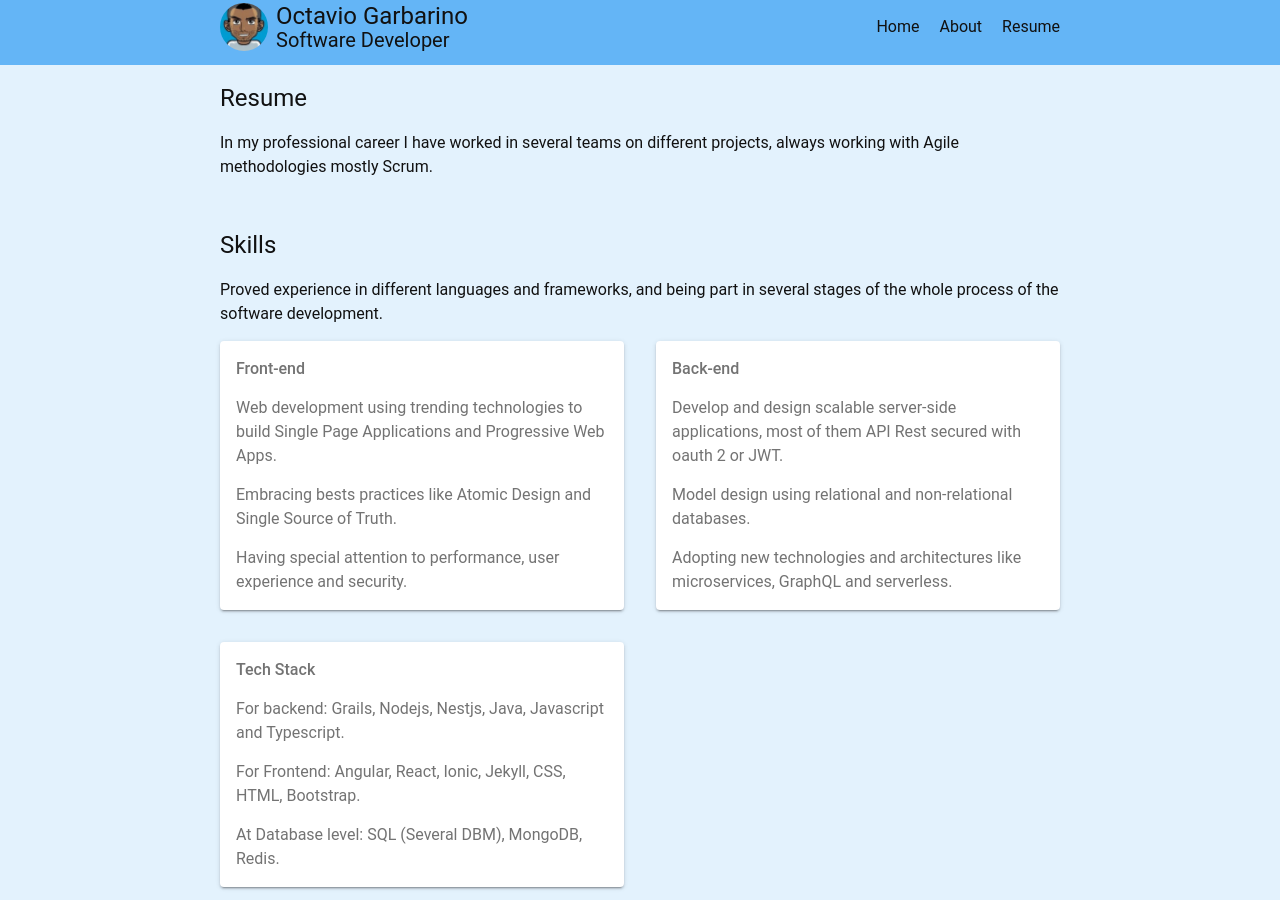
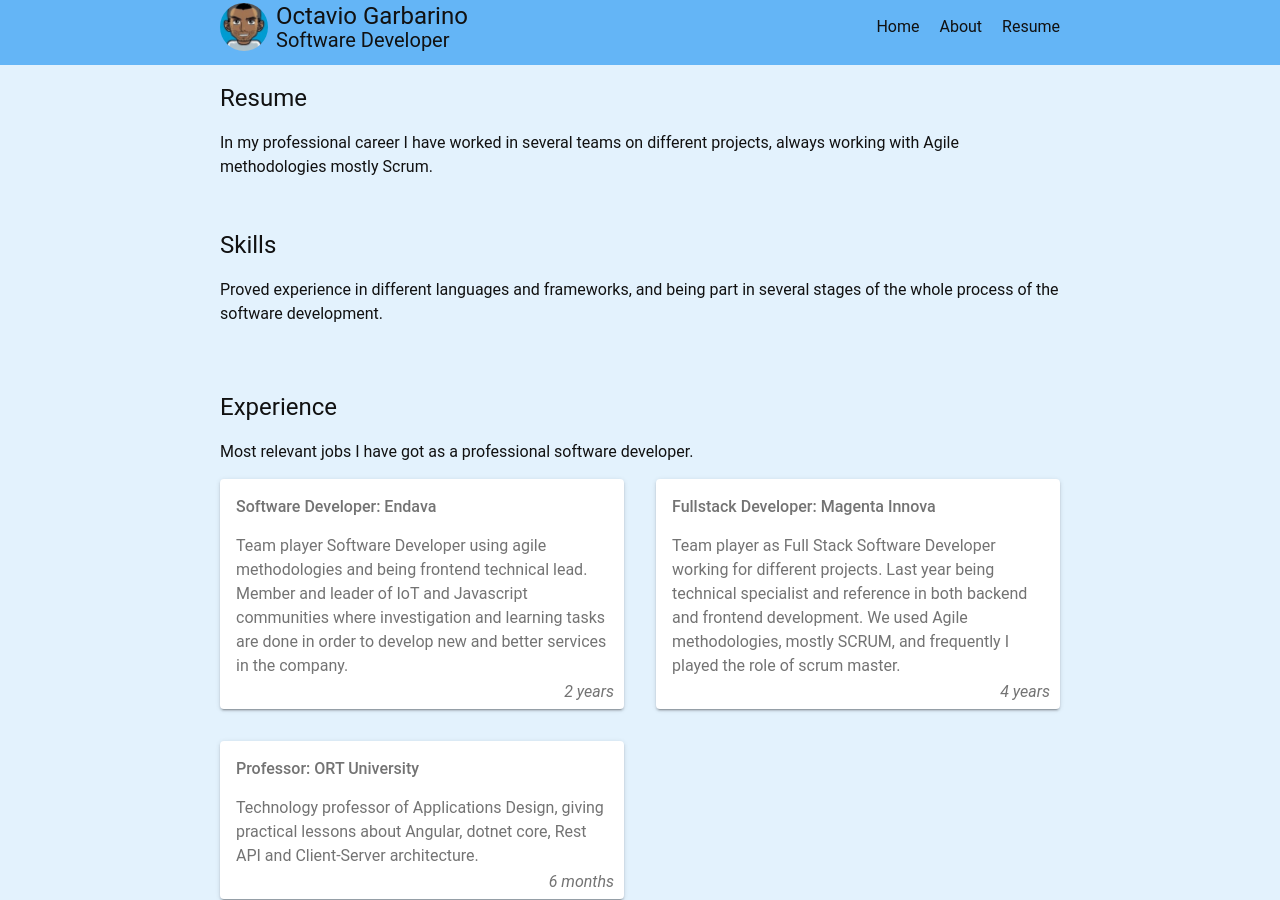
Before and after one commit to octaviogarbet/octaviogarbet.github.io, a Jekyll site: the page built from resume.html, in a window 1280 px wide and 900 px high. Built offline with Jekyll 4.4.1, drawn with Linux system fonts in a browser that asks for light colours; some of the changed text lies outside the part shown.

Commit message:
adding experience collection

```diff
--- a/resume.html
+++ b/resume.html
@@ -15,24 +15,11 @@
     <h2>Skills</h2>
     <p>Proved experience in different languages and frameworks, and being part in several stages of the whole process of the software development.</p>
     <div class="cards-container">
-      <article>
-        <h4>Front-end</h4>
-        <p>Web development using trending technologies to build Single Page Applications and Progressive Web Apps.</p>
-        <p>Embracing bests practices like Atomic Design and Single Source of Truth.</p>
-        <p>Having special attention to performance, user experience and security.</p>
-      </article>
-      <article>
-        <h4>Back-end</h4>
-        <p>Develop and design scalable server-side applications, most of them API Rest secured with oauth 2 or JWT.</p>
-        <p>Model design using relational and non-relational databases.</p>
-        <p>Adopting new technologies and architectures like microservices, GraphQL and serverless.</p>
-      </article>
-      <article>
-        <h4>Tech Stack</h4>
-        <p>For backend: Grails, Nodejs, Nestjs, Java, Javascript and Typescript.</p>
-        <p>For Frontend: Angular, React, Ionic, Jekyll, CSS, HTML, Bootstrap.</p>
-        <p>At Database level: SQL (Several DBM), MongoDB, Redis.</p>
-      </article>
+      {% for skill in site.skills %}
+        <article>
+          {{ skill.content | markdownify }}
+        </article>
+      {% endfor %}
     </div>
   </div>
 </section>
@@ -42,26 +29,12 @@
     <h2>Experience</h2>
     <p>Most relevant jobs I have got as a professional software developer.</p>
     <div class="cards-container">
-      <article>
-        <h4>Software Developer: Endava</h4>
-        <p>Team player Software Developer using agile methodologies and being frontend technical lead.</p>
-        <p>Member and leader of IoT and Javascript communities where investigation and learning tasks are done in order to develop new and better services in the company.</p>
-        <span class="period"><i>2 years</i></span>
-      </article>
-
-      <article>
-        <h4>Professor: ORT University</h4>
-        <p>Technology professor of Applications Design, giving practical lessons about Angular, dotnet core, Rest API and Client-Server architecture.</p>
-        <span class="period"><i>6 months</i></span>
-      </article>
-
-      <article>
-        <h4>Fullstack Developer: Magenta Innova</h4>
-        <p>Team player as Full Stack Software Developer working for different projects.</p>
-        <p>Last year being technical specialist and reference in both backend and frontend development.</p>
-        <p>We used Agile methodologies, mostly SCRUM, and frequently I played the role of scrum master.</p>
-        <span class="period"><i>4 years</i></span>
-      </article>
+      {% for experience in site.experience %}
+        <article>
+          {{ experience.content | markdownify }}
+          <span class="period"><i>{{ experience.period }}</i></span>
+        </article>
+      {% endfor %}
     </div>
   </div>
 </section>
```
Also changed, not shown: _experience/endava.md (added, +7 -0 lines), _experience/magenta.md (added, +8 -0 lines), _experience/ort.md (added, +6 -0 lines).
